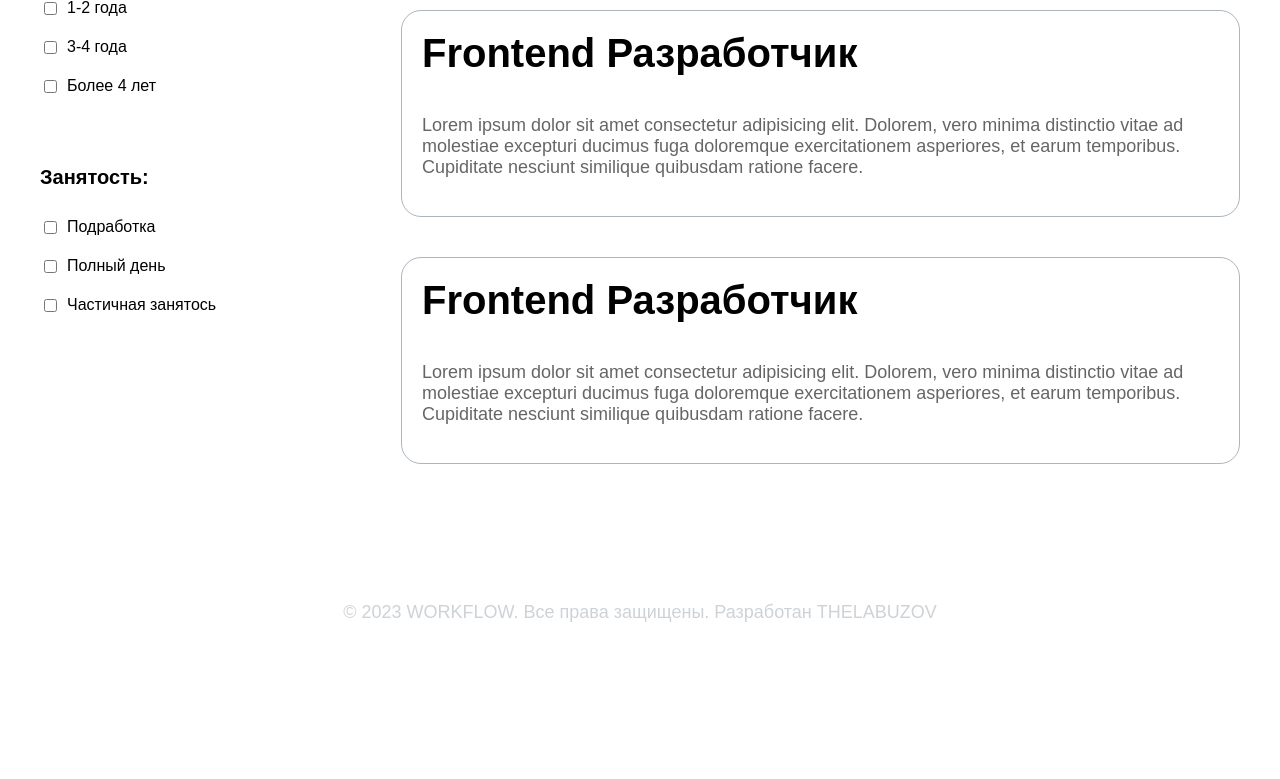
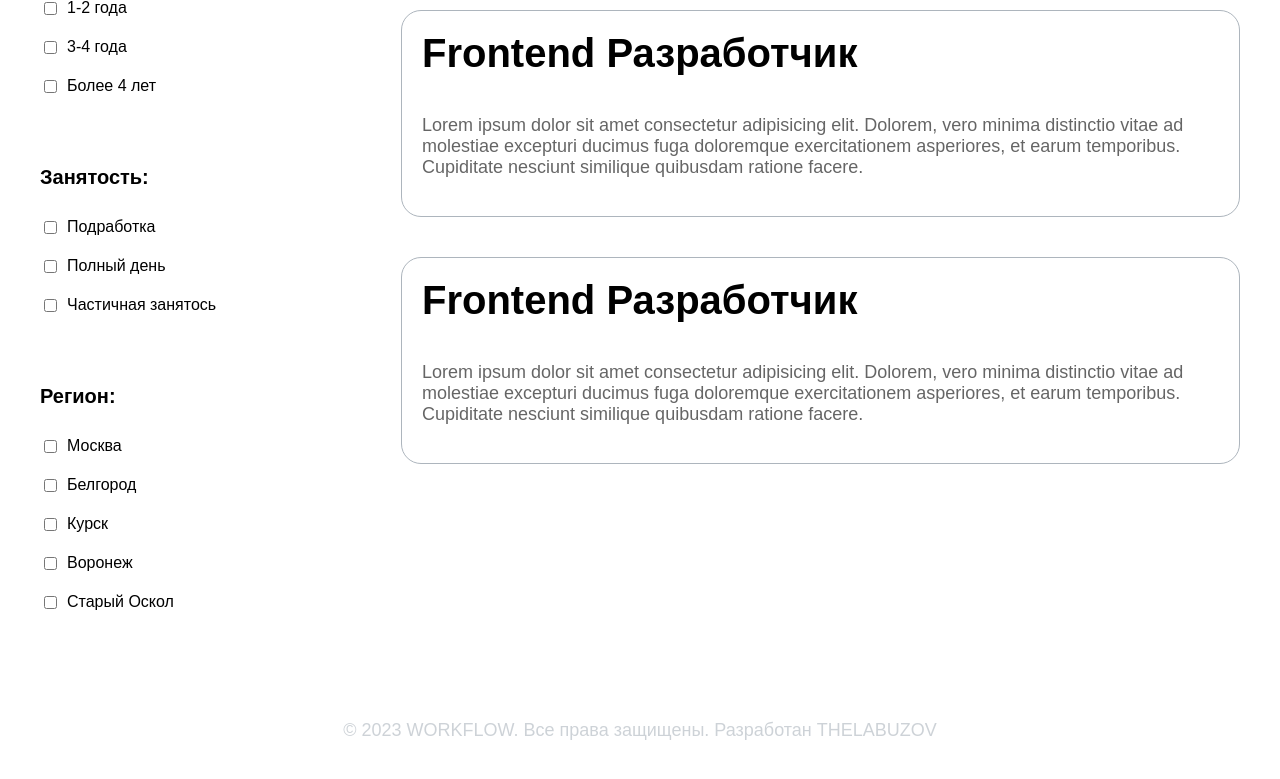
Before and after one commit to nelabuzov/misis, a PHP site: page /search.php in a window 1280 px wide. Shown: the part 477-1256 px from the top of the page. Before the commit the page ends 1099 px from the top, so only its background shows below. Run offline with PHP 8.4, Linux system fonts and the light colour scheme; style sheets or scripts are compiled from the project's sources; some libraries are stand-ins or nearby versions.

Commit message:
fix checkboxes bug

```diff
--- a/course/app/scss/components/search.scss
+++ b/course/app/scss/components/search.scss
@@ -32,9 +32,11 @@
 .article {
 
   &__box {
+    display: block;
     padding: rem(20);
     border-radius: rem(20);
     border: 1px solid var(--gray);
     margin-bottom: rem(40);
+    cursor: pointer;
   }
 }
--- a/course/search.php
+++ b/course/search.php
@@ -118,41 +118,50 @@
 
 			<div class="aside__box">
 				<h3>Опыт работы:</h3>
-				<label for="one"><input type="checkbox" id="one" name="exp" value="0">Без опыта</label>
-				<label for="two"><input type="checkbox" id="two" name="exp" value="1-2">1-2 года</label>
-				<label for="three"><input type="checkbox" id="three" name="exp" value="3-4">3-4 года</label>
-				<label for="four"><input type="checkbox" id="four" name="exp" value="3-4">Более 4 лет</label>
+				<label for="exp-one"><input type="checkbox" id="exp-one" name="exp" value="0">Без опыта</label>
+				<label for="exp-two"><input type="checkbox" id="exp-two" name="exp" value="1-2">1-2 года</label>
+				<label for="exp-three"><input type="checkbox" id="exp-three" name="exp" value="3-4">3-4 года</label>
+				<label for="exp-four"><input type="checkbox" id="exp-four" name="exp" value="3-4">Более 4 лет</label>
 			</div>
 
 			<div class="aside__box">
 				<h3>Занятость:</h3>
-				<label for="one"><input type="checkbox" id="one" name="exp" value="0">Подработка</label>
-				<label for="two"><input type="checkbox" id="two" name="exp" value="1-2">Полный день</label>
-				<label for="three"><input type="checkbox" id="three" name="exp" value="3-4">Частичная занятось</label>
+				<label for="work-one"><input type="checkbox" id="work-one" name="work" value="part">Подработка</label>
+				<label for="work-two"><input type="checkbox" id="work-two" name="work" value="full">Полный день</label>
+				<label for="work-three"><input type="checkbox" id="work-three" name="work" value="period">Частичная занятось</label>
+			</div>
+
+			<div class="aside__box">
+				<h3>Регион:</h3>
+				<label for="geo-one"><input type="checkbox" id="geo-one" name="geo" value="moskow">Москва</label>
+				<label for="geo-two"><input type="checkbox" id="geo-two" name="geo" value="belgorod">Белгород</label>
+				<label for="geo-three"><input type="checkbox" id="geo-three" name="geo" value="kursk">Курск</label>
+				<label for="geo-four"><input type="checkbox" id="geo-four" name="geo" value="voronezh">Воронеж</label>
+				<label for="geo-five"><input type="checkbox" id="geo-five" name="geo" value="stary-oskol">Старый Оскол</label>
 			</div>
 		</aside>
 
 		<article class="article">
-			<div class="article__box">
+			<a href="job.php" class="article__box">
 				<h2>Frontend Разработчик</h2>
 				<p>
 					Lorem ipsum dolor sit amet consectetur adipisicing elit. Dolorem, vero minima distinctio vitae ad molestiae excepturi ducimus fuga doloremque exercitationem asperiores, et earum temporibus. Cupiditate nesciunt similique quibusdam ratione facere.
 				</p>
-			</div>
+		</a>
 
-			<div class="article__box">
+			<a href="job.php" class="article__box">
 				<h2>Frontend Разработчик</h2>
 				<p>
 					Lorem ipsum dolor sit amet consectetur adipisicing elit. Dolorem, vero minima distinctio vitae ad molestiae excepturi ducimus fuga doloremque exercitationem asperiores, et earum temporibus. Cupiditate nesciunt similique quibusdam ratione facere.
 				</p>
-			</div>
+		</a>
 
-			<div class="article__box">
+			<a href="job.php" class="article__box">
 				<h2>Frontend Разработчик</h2>
 				<p>
 					Lorem ipsum dolor sit amet consectetur adipisicing elit. Dolorem, vero minima distinctio vitae ad molestiae excepturi ducimus fuga doloremque exercitationem asperiores, et earum temporibus. Cupiditate nesciunt similique quibusdam ratione facere.
 				</p>
-			</div>
+		</a>
 		</article>
 	</main>
 
```
